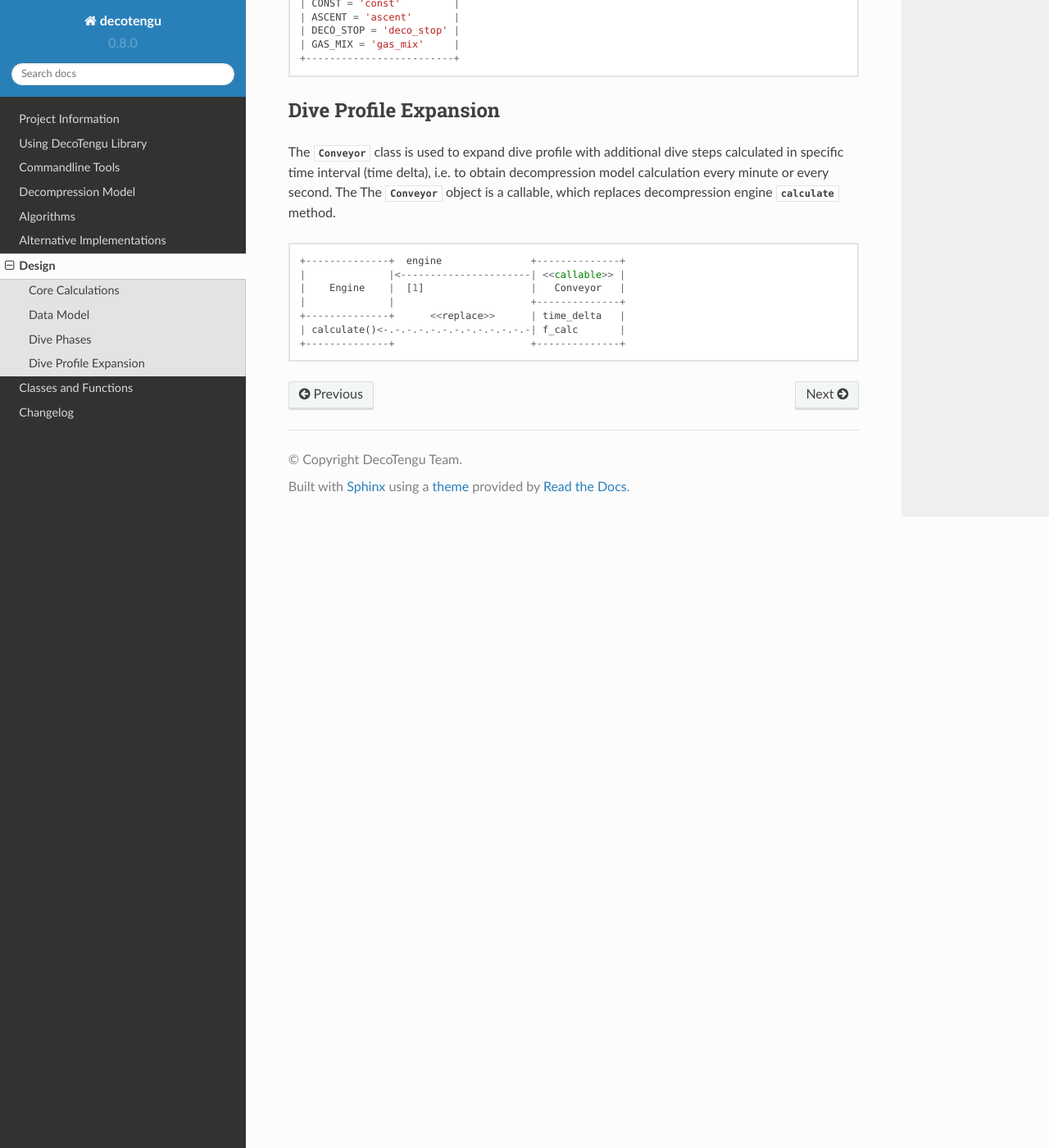
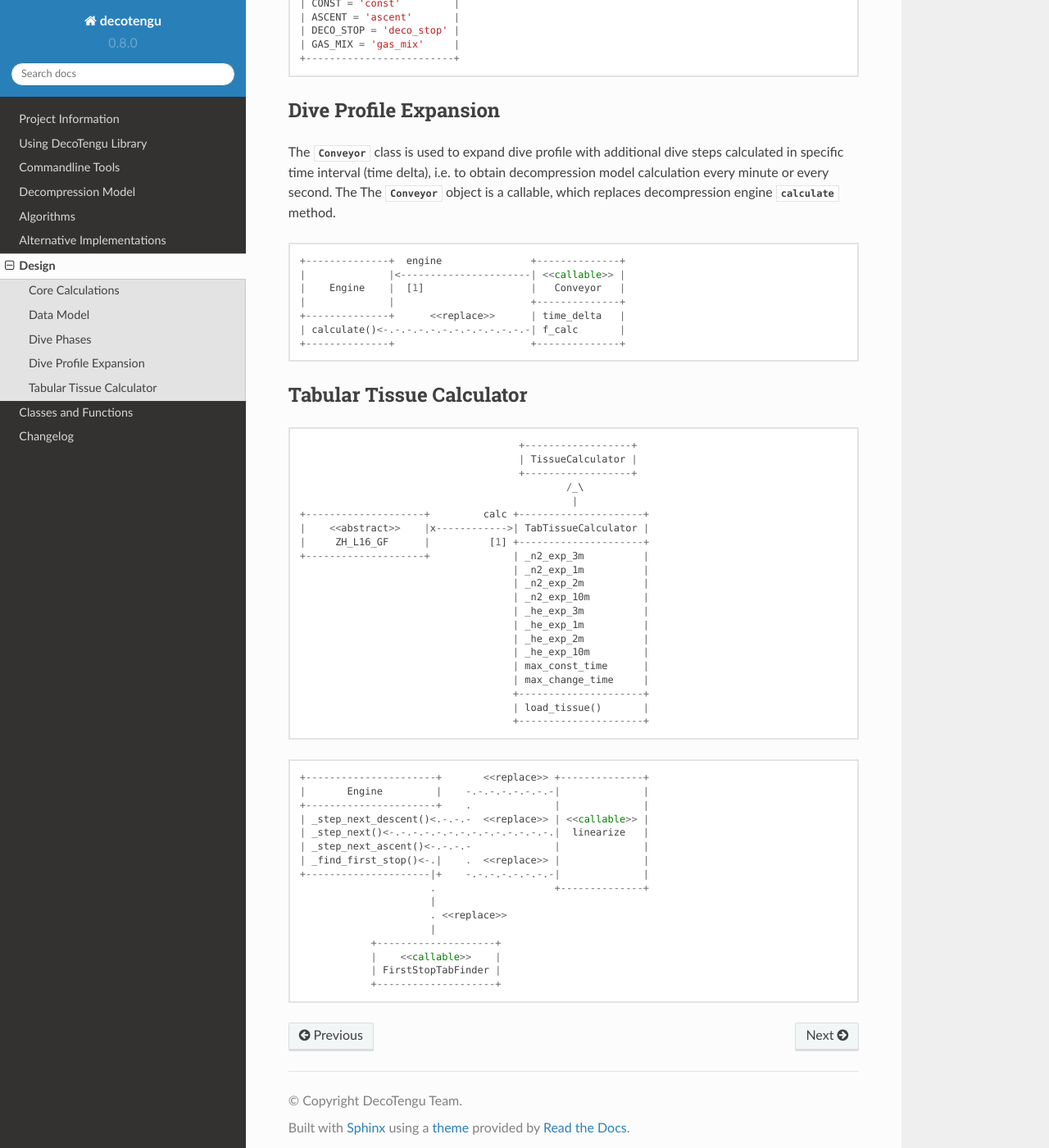
Before and after one commit to gully/decotengu, a Sphinx documentation site: the page built from doc/design.rst, in a window 1280 px wide and 1400 px high, scrolled down 2412 px. Shown: the whole window at 82% size. Built offline with Sphinx 7.4.7 and the Read the Docs theme 2.0.0, drawn with Linux system fonts in a browser that asks for light colours.

Commit message:
- added uml diagrams for tabular tissue calculator

```diff
--- a/doc/design.rst
+++ b/doc/design.rst
@@ -37,7 +37,7 @@ of calculations is carried by DecoTengu data model, see
 
    +----------------------------+             +--------------------+
    |          Engine            |             |    <<abstract>>    |
-   +----------------------------+             |      ZH_L16_GF     |
+   +----------------------------+             |     ZH_L16_GF      |
    | ascent_rate = 10           |      model  +--------------------+
    | descent_rate = 20          |x----------->| N2_A               |
    | surface_pressure = 1.01325 |        [1]  | N2_B               |
@@ -166,4 +166,54 @@ object is a callable, which replaces decompression engine :func:`calculate
    | calculate()<-.-.-.-.-.-.-.-.-.-.-.-.-| f_calc       |
    +--------------+                       +--------------+
 
+Tabular Tissue Calculator
+-------------------------
+
+.. code::
+   :class: diagram
+
+                                        +------------------+
+                                        | TissueCalculator |
+                                        +------------------+
+                                                /_\
+                                                 |
+   +--------------------+         calc +---------------------+
+   |    <<abstract>>    |x------------>| TabTissueCalculator |
+   |     ZH_L16_GF      |          [1] +---------------------+
+   +--------------------+              | _n2_exp_3m          |
+                                       | _n2_exp_1m          |
+                                       | _n2_exp_2m          |
+                                       | _n2_exp_10m         |
+                                       | _he_exp_3m          |
+                                       | _he_exp_1m          |
+                                       | _he_exp_2m          |
+                                       | _he_exp_10m         |
+                                       | max_const_time      |
+                                       | max_change_time     |
+                                       +---------------------+
+                                       | load_tissue()       |
+                                       +---------------------+
+
+
+.. code::
+   :class: diagram
+
+   +----------------------+       <<replace>> +--------------+
+   |       Engine         |    -.-.-.-.-.-.-.-|              |
+   +----------------------+    .              |              |
+   | _step_next_descent()<.-.-.-  <<replace>> | <<callable>> |
+   | _step_next()<-.-.-.-.-.-.-.-.-.-.-.-.-.-.|  linearize   |
+   | _step_next_ascent()<-.-.-.-              |              |
+   | _find_first_stop()<-.|    .  <<replace>> |              |
+   +---------------------|+    -.-.-.-.-.-.-.-|              |
+                         .                    +--------------+
+                         |
+                         . <<replace>>
+                         |
+               +--------------------+
+               |    <<callable>>    |
+               | FirstStopTabFinder |
+               +--------------------+
+
+
 .. vim: sw=4:et:ai
```
